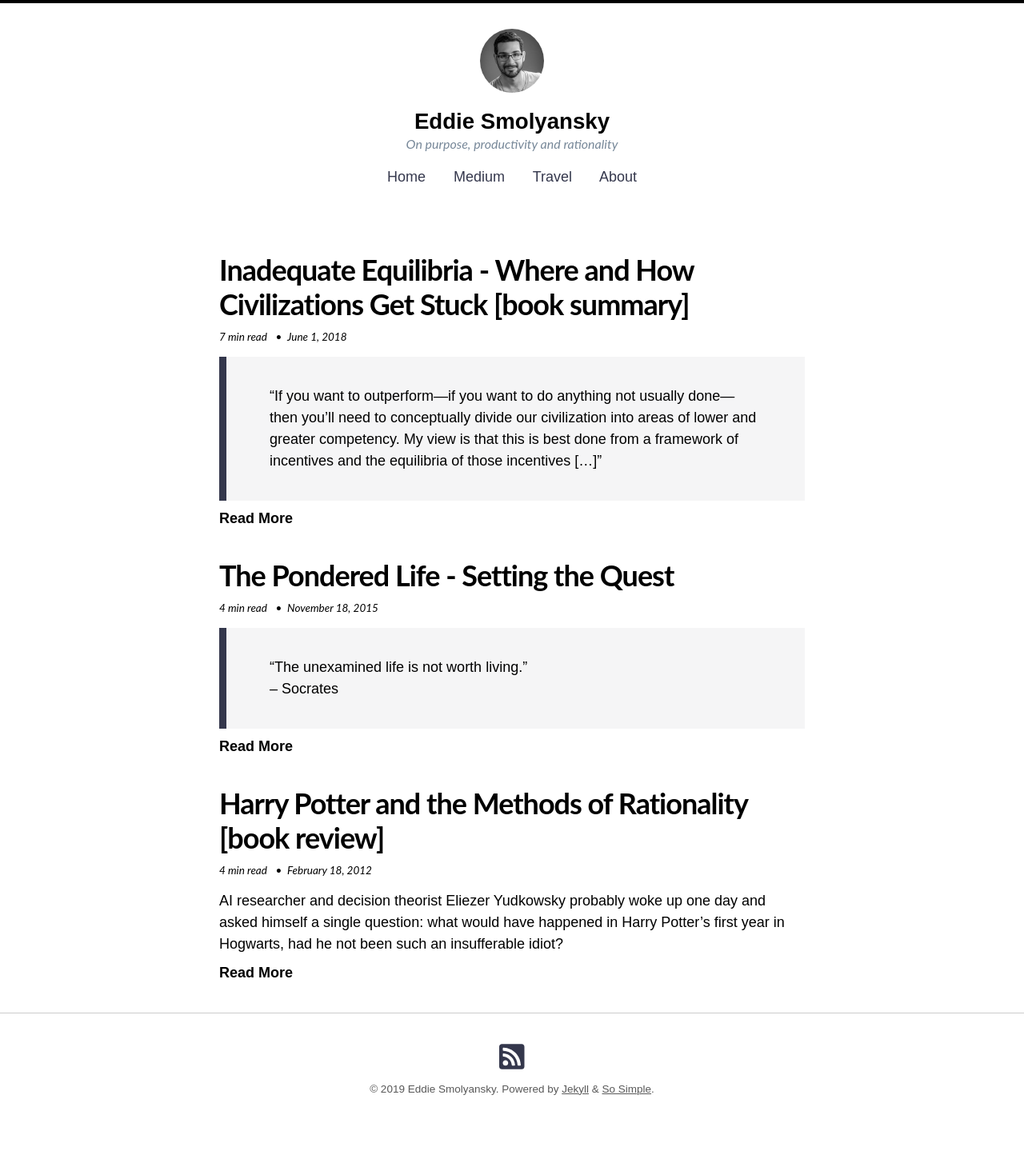
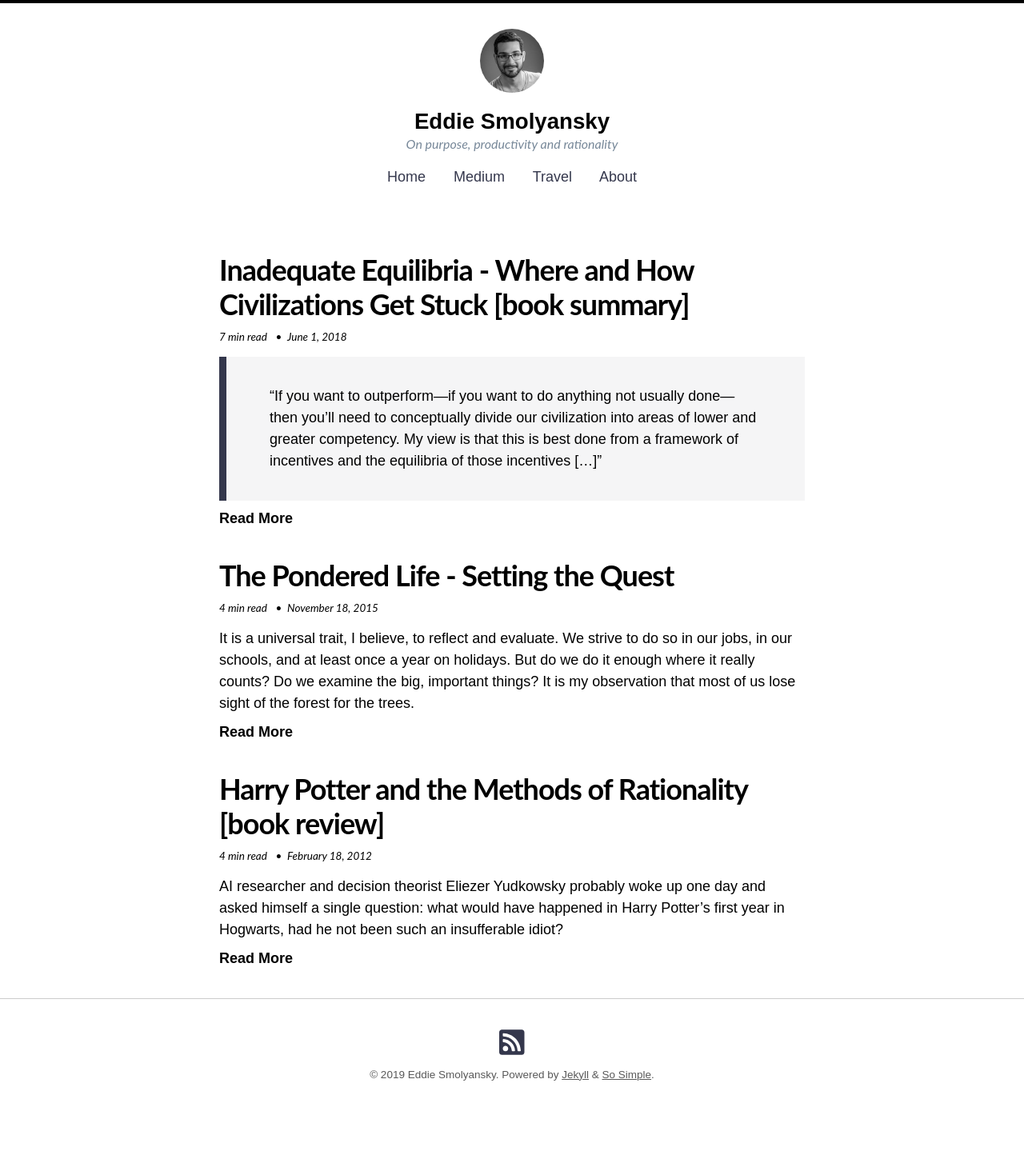
Before and after one commit to eddiesmo/eddiesmo.github.io, a Jekyll site: the page built from index.html, in a window 1280 px wide. Shown: the whole page at 80% size. Built offline with Jekyll 4.4.1, drawn with Linux system fonts in a browser that asks for light colours; nearby versions of some CDN libraries.

Commit message:
add excerpt to post and add images

```diff
--- a/_posts/2015-11-18-the-pondered-life-setting-the-quest.md
+++ b/_posts/2015-11-18-the-pondered-life-setting-the-quest.md
@@ -2,6 +2,7 @@
 layout: post
 title: The Pondered Life - Setting the Quest
 comments: false
+excerpt: "It is a universal trait, I believe, to reflect and evaluate. We strive to do so in our jobs, in our schools, and at least once a year on holidays. But do we do it enough where it really counts? Do we examine the big, important things? It is my observation that most of us lose sight of the forest for the trees."
 tags:
   - Journal
 
```
Also changed, not shown: images/gtd/eddie-gtd-evernote-2.png (added), images/gtd/eddie-gtd-evernote.png (added), images/gtd/eddie-gtd-todoist.png (added).
